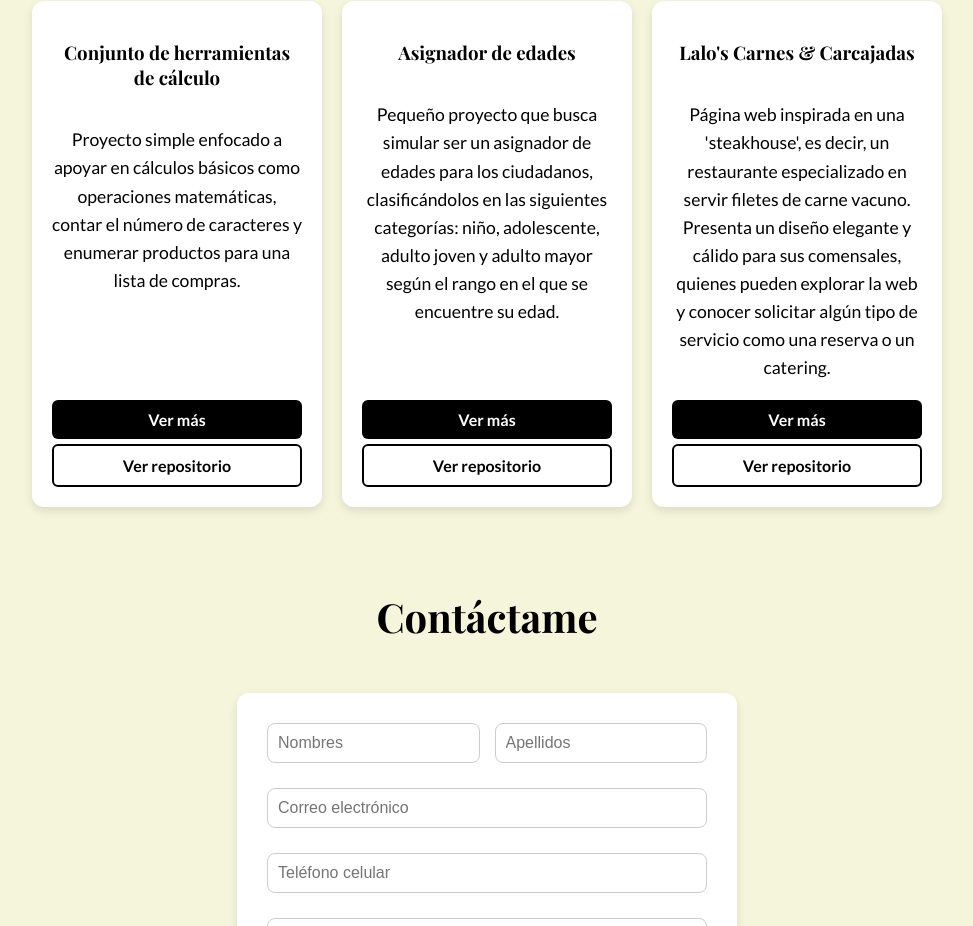
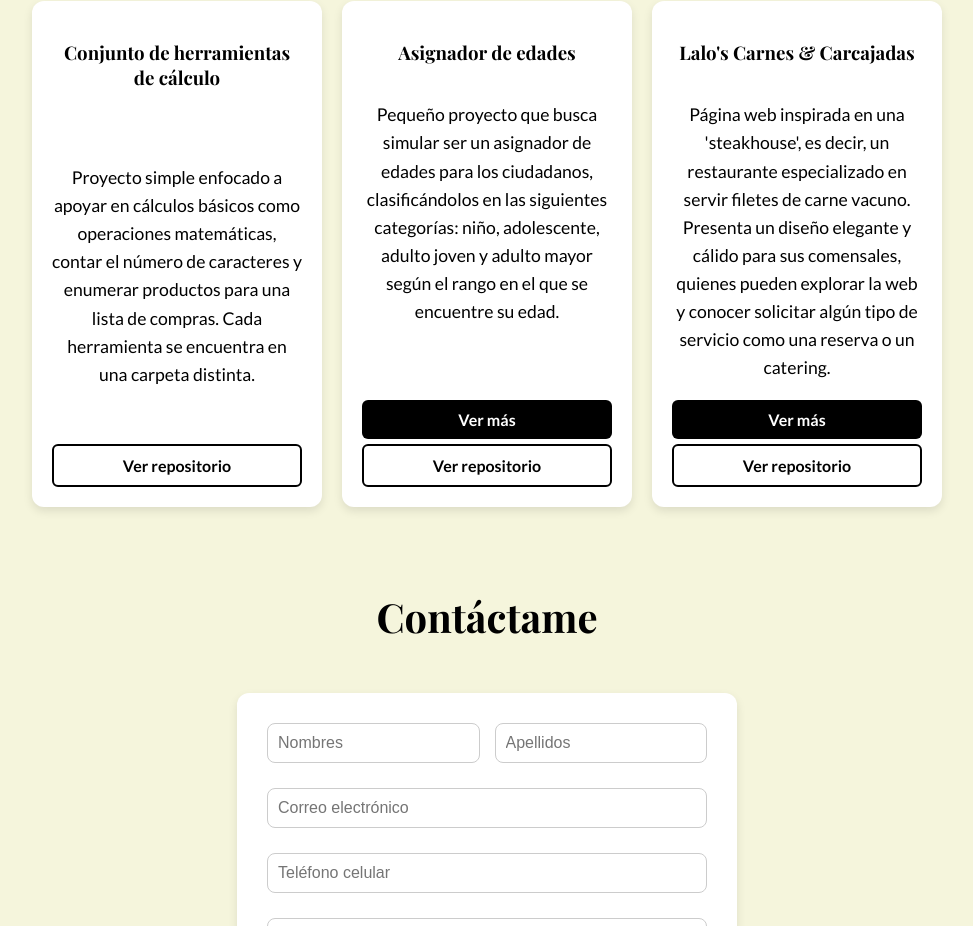
Before and after one commit to Jalvarez543/Portfolio-web, a plain HTML site: page index.html in a window 1280 px wide. Shown: the part 1995-2921 px from the top of the page, without its empty margins (153-1126 px from the left). Drawn offline with nearby package versions, Linux system fonts and the light colour scheme.

Commit message:
Sétimo commit

```diff
--- a/index.html
+++ b/index.html
@@ -56,14 +56,13 @@
         <div class="projects-container">
             <div class="project-card">
                 <h3>Conjunto de herramientas de cálculo</h3>
-                <p>Proyecto simple enfocado a apoyar en cálculos básicos como operaciones matemáticas, contar el número de caracteres y enumerar productos para una lista de compras.</p>
-                <a href="https://ejemplo.com/proyecto1" target="_blank" class="project-btn">Ver más</a>
-                <a href="https://github.com/tu-repo1" target="_blank" class="repo-btn">Ver repositorio</a>
+                <p>Proyecto simple enfocado a apoyar en cálculos básicos como operaciones matemáticas, contar el número de caracteres y enumerar productos para una lista de compras. Cada herramienta se encuentra en una carpeta distinta.</p>
+                <a href="https://github.com/Jalvarez543/Conjunto-herramientas-calculo.git" target="_blank" class="repo-btn">Ver repositorio</a>
             </div>
             <div class="project-card">
                 <h3>Asignador de edades</h3>
                 <p>Pequeño proyecto que busca simular ser un asignador de edades para los ciudadanos, clasificándolos en las siguientes categorías: niño, adolescente, adulto joven y adulto mayor según el rango en el que se encuentre su edad. </p>
-                <a href="https://ejemplo.com/proyecto2" target="_blank" class="project-btn">Ver más</a>
+                <a href="https://jalvarez543.github.io/Grupos-etarios/" target="_blank" class="project-btn">Ver más</a>
                 <a href="https://github.com/Jalvarez543/Grupos-etarios.git" target="_blank" class="repo-btn">Ver repositorio</a>
             </div>
             <div class="project-card">
```
